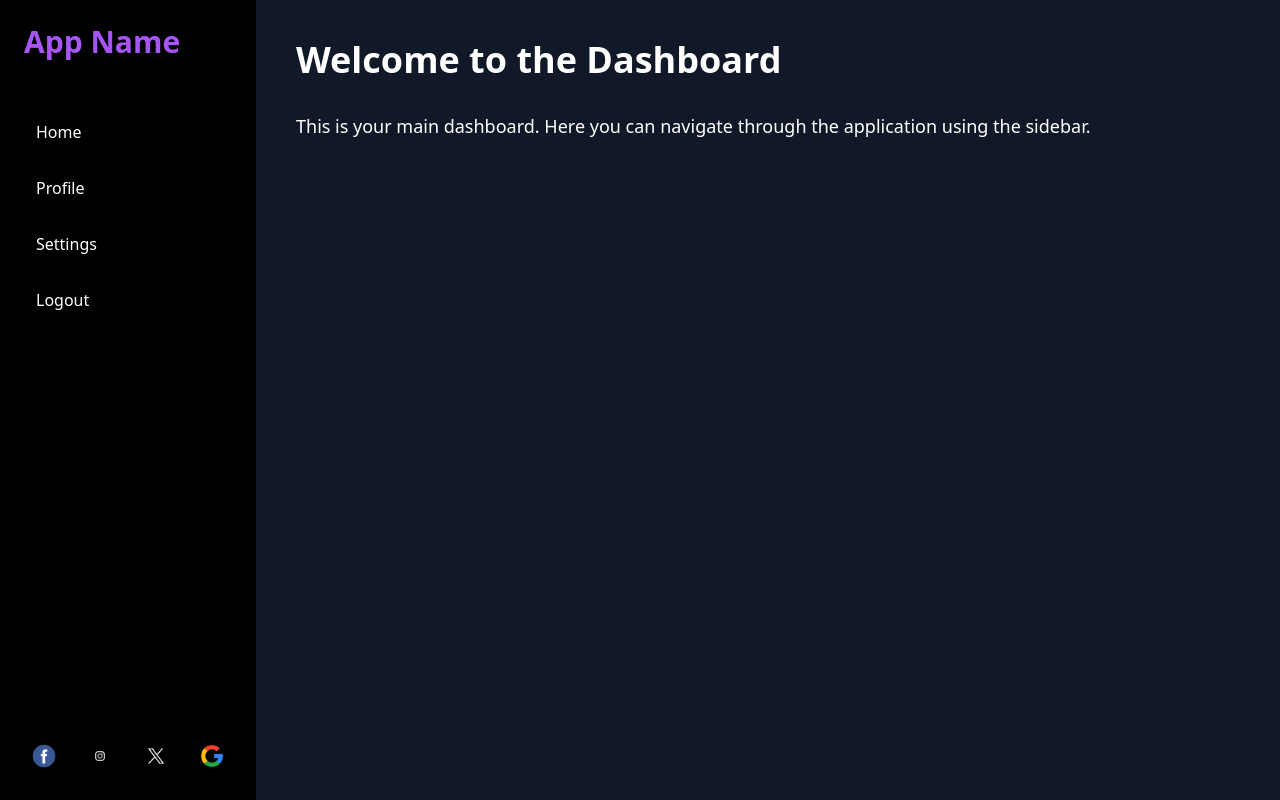
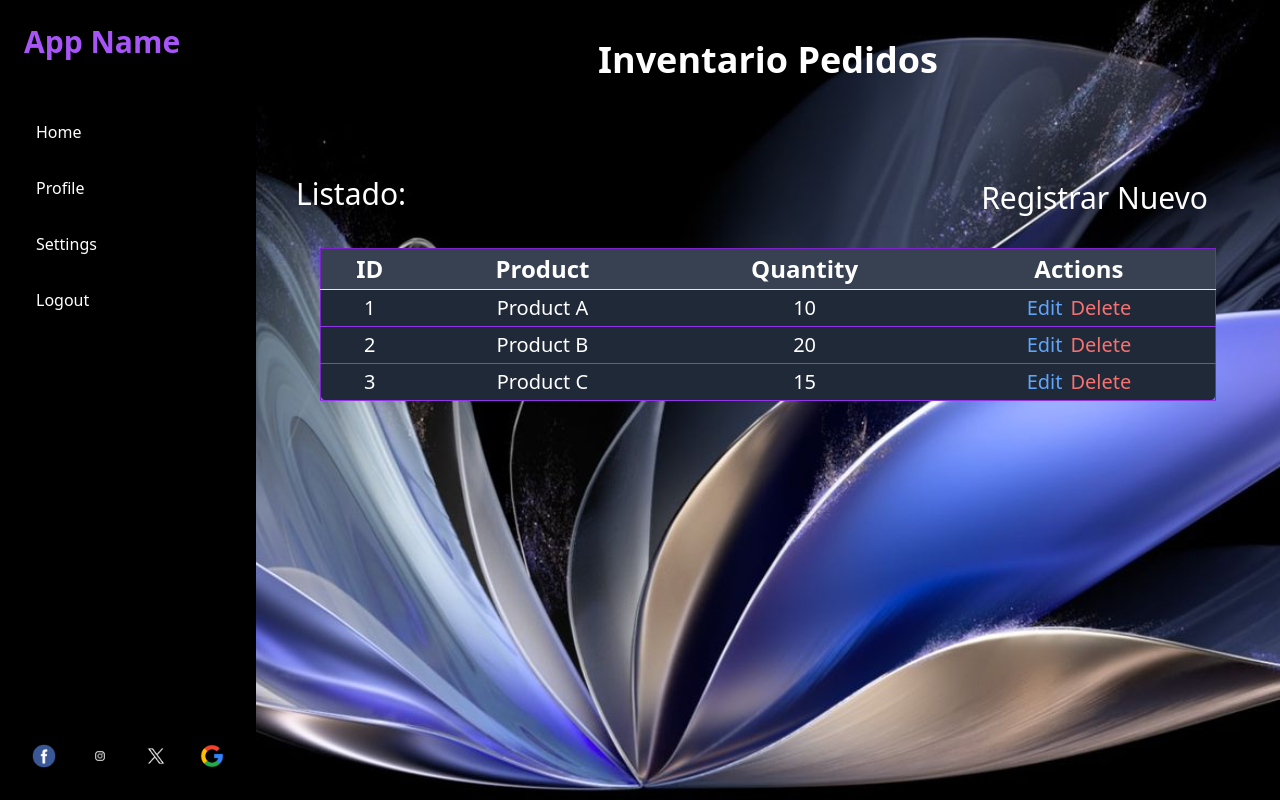
Before and after one commit to zluis17/CTXL, a React (Create React App) app: page / in a window 1280 px wide. Built offline with nearby package versions, Linux system fonts and the light colour scheme.

Commit message:
Inventario 80%

```diff
--- a/src/pages/ipedidos.js
+++ b/src/pages/ipedidos.js
@@ -1,10 +1,26 @@
-import React from 'react';
+import React, { useState } from "react";
 import logoFacebook from "../img/facebook-512.webp";
 import logoGoogle from "../img/google_logo-google_icongoogle-512.webp";
 import logoTwitter from "../img/1690643591twitter-x-logo-png.webp";
 import logoInstagram from "../img/instagram-logo-instagram-icon-transparent-free-png.webp";
+import backgroundImag from "../img/121.jpg";
 
 function IPedidos() {
+  const [data, setData] = useState([
+    { id: 1, product: "Product A", quantity: 10 },
+    { id: 2, product: "Product B", quantity: 20 },
+    { id: 3, product: "Product C", quantity: 15 },
+  ]);
+
+  const handleDelete = (id) => {
+    setData(data.filter((item) => item.id !== id));
+  };
+
+  const handleEdit = (id) => {
+    // Implement edit functionality here
+    alert(`Edit item with ID ${id}`);
+  };
+
   return (
     <div className="flex h-screen">
       {/* Sidebar */}
@@ -74,14 +90,64 @@ function IPedidos() {
           </a>
         </div>
       </aside>
+
       {/* Main Content */}
-      <main className="flex-1 p-10 bg-gray-900 text-white">
-        <h1 className="text-4xl font-bold mb-8">Welcome to the Dashboard</h1>
-        <p className="text-lg">
-          This is your main dashboard. Here you can navigate through the application using the sidebar.
+      <main className="text-center flex-1 p-10 bg-gray-900 text-white  bg-cover bg-center bg-no-repeat"style={{ backgroundImage: `url(${backgroundImag})` }}>
+
+        <h1 className="text-4xl font-bold mb-8">Inventario Pedidos</h1>
+
+        <div>
+        <p className="text-3xl text-left relative top-16 ">
+          Listado:
         </p>
+        </div>
+        <div>
+        <a
+            href="#settings"
+            className="block text-right text-3xl p-8  hover:text-purple-400 width-50px ">
+            Registrar Nuevo
+          </a>
+        </div>
+
+
+        {/* Table */}
+        <div className="overflow-x-auto mx-auto max-w-4xl">
+          <table className="min-w-full bg-gray-800 text-white border border-purple-700 rounded-lg shadow-lg">
+            <thead>
+              <tr className="bg-gray-700 border-b border-púrple-600 text-2xl">
+                <th className="py-1 px-2">ID</th>
+                <th className="py-1 px-2">Product</th>
+                <th className="py-1 px-2">Quantity</th>
+                <th className="py-1 px-2">Actions</th>
+              </tr>
+            </thead>
+            <tbody>
+              {data.map((item) => (
+                <tr key={item.id} className="border-b border-purple-600 text-xl">
+                  <td className="py-1 px-2">{item.id}</td>
+                  <td className="py-1 px-2">{item.product}</td>
+                  <td className="py-1 px-2">{item.quantity}</td>
+                  <td className="py-1 px-2">
+                    <button
+                      onClick={() => handleEdit(item.id)}
+                      className="text-blue-400 hover:underline mr-2 text-xl"
+                    >
+                      Edit
+                    </button>
+                    <button
+                      onClick={() => handleDelete(item.id)}
+                      className="text-red-400 hover:underline text-xl "
+                    >
+                      Delete
+                    </button>
+                  </td>
+                </tr>
+              ))}
+            </tbody>
+          </table>
+        </div>
       </main>
-      </div>
+    </div>
   );
 }
 
```
Also changed, not shown: tailwind.config.js (line endings or trailing spaces).
